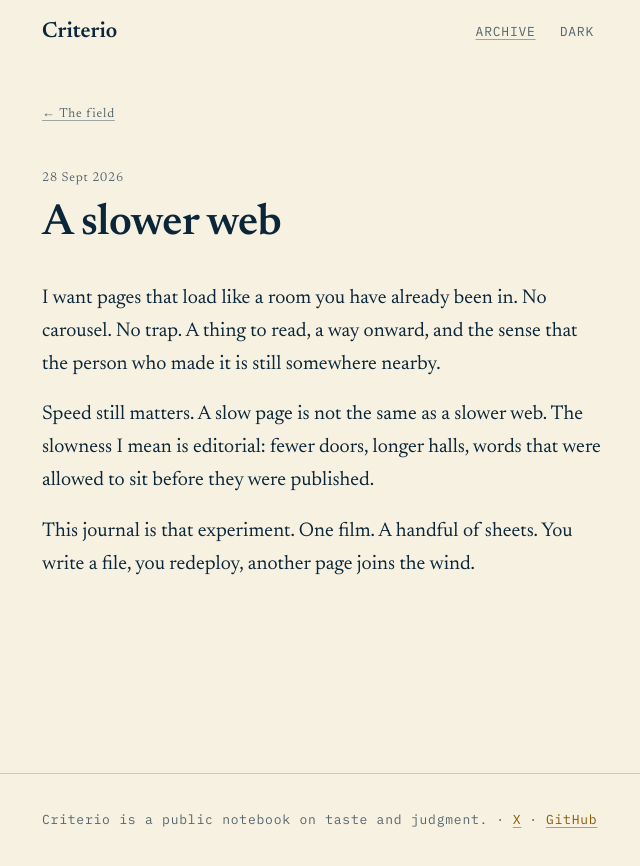
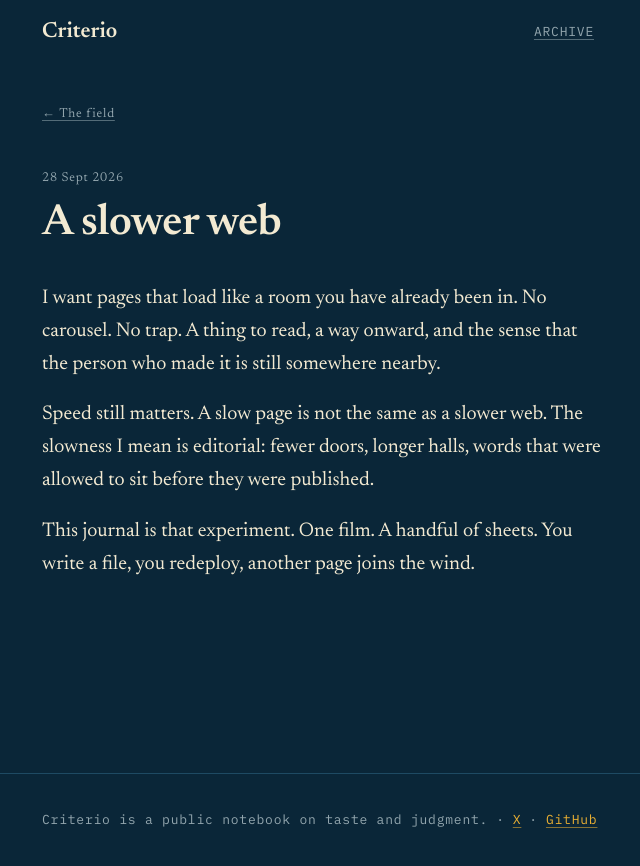
Before and after one commit to jrusco/blog, a React (Vite) app: page /journal/a-slower-web in a window 1280 px wide. Shown: the whole page, without its empty margins (318-958 px from the left). Built offline with nearby package versions, Linux system fonts and the light colour scheme.

Commit message:
feat(theme): keep the site dark only
Drop the light palette, the theme toggle, and the head script that
rewrote theme-color. The page paints dark before CSS loads.

Co-authored-by: Juan <jrusco@users.noreply.github.com>

```diff
--- a/index.html
+++ b/index.html
@@ -5,19 +5,9 @@
     <meta name="viewport" content="width=device-width, initial-scale=1" />
     <title>Criterio · a public notebook</title>
     <meta name="theme-color" content="#0a2638" />
+    <meta name="color-scheme" content="dark" />
+    <style>html{background:#0a2638;color:#f3ead2}</style>
     <link rel="preload" href="/fonts/newsreader-roman.woff2" as="font" type="font/woff2" crossorigin />
-    <script>
-      (function () {
-        var t;
-        try { t = localStorage.getItem("theme"); } catch (e) {}
-        if (t !== "light" && t !== "dark") {
-          t = matchMedia("(prefers-color-scheme: light)").matches ? "light" : "dark";
-        }
-        document.documentElement.dataset.theme = t;
-        document.querySelector('meta[name="theme-color"]').content =
-          t === "light" ? "#f7f1e1" : "#0a2638";
-      })();
-    </script>
     <link rel="icon" type="image/svg+xml" href="/favicon.svg" />
   </head>
   <body>
--- a/src/components/SiteHeader.tsx
+++ b/src/components/SiteHeader.tsx
@@ -1,6 +1,5 @@
 import { NavLink } from "react-router-dom";
 import { Column } from "./Column";
-import { ThemeToggle } from "./ThemeToggle";
 
 export function SiteHeader() {
   return (
@@ -14,15 +13,12 @@ export function SiteHeader() {
           >
             Criterio
           </NavLink>
-          <div className="flex items-center gap-2">
           <NavLink
             to="/archive"
             className="font-mono text-meta uppercase text-muted inline-flex items-center min-h-11 px-2 hover:text-ink aria-[current=page]:text-ink aria-[current=page]:decoration-current"
           >
             Archive
           </NavLink>
-            <ThemeToggle />
-          </div>
         </nav>
       </Column>
     </header>
--- a/src/components/ThemeToggle.tsx
+++ /dev/null
@@ -1,25 +0,0 @@
-import { useEffect, useState } from "react";
-import { followSystemTheme, readTheme, setTheme, type Theme } from "../theme";
-
-export function ThemeToggle() {
-  const [theme, setThemeState] = useState(readTheme);
-
-  useEffect(() => followSystemTheme(setThemeState), [theme]);
-
-  const destination: Theme = theme === "dark" ? "light" : "dark";
-  const label = destination === "light" ? "Light" : "Dark";
-
-  return (
-    <button
-      type="button"
-      aria-label={destination === "light" ? "Switch to light theme" : "Switch to dark theme"}
-      className="min-h-11 min-w-11 px-2 rounded-sm font-mono text-meta uppercase text-muted hover:bg-surface hover:text-ink transition-colors duration-(--dur-base) ease-quiet"
-      onClick={() => {
-        setTheme(destination);
-        setThemeState(destination);
-      }}
-    >
-      {label}
-    </button>
-  );
-}
--- a/src/styles.css
+++ b/src/styles.css
@@ -41,13 +41,8 @@
   line-gap-override: 0%;
 }
 
-/* Dark is the signature and the fallback.
-   dark:* utilities follow <html data-theme>, not the OS. */
-@custom-variant dark (&:where([data-theme=dark], [data-theme=dark] *));
-
-/* Raw palette. Switched on <html data-theme>. Not utilities. */
-:root,
-[data-theme="dark"] {
+/* Dark is the signature. */
+:root {
   color-scheme: dark;
   --c-page: #0a2638;
   --c-surface: #0b3951;
@@ -64,43 +59,6 @@
   --c-code-number: #f2a37e;
 }
 
-[data-theme="light"] {
-  color-scheme: light;
-  --c-page: #f7f1e1;
-  --c-surface: #ede3c9;
-  --c-ink: #0a2638;
-  --c-muted: #55666e;
-  --c-accent: #8a5a00;   /* was #976300: 4.01:1 on surface */
-  --c-marigold: #af7517; /* was #bd7e19: 2.67:1 on surface */
-  --c-hairline: #d6c9a8;
-  --c-focus: #8a5a00;
-  --c-code-comment: #55666e;
-  --c-code-keyword: #8a5a00;
-  --c-code-string: #3c6a2e;
-  --c-code-function: #1d5a86;
-  --c-code-number: #a23d17;
-}
-
-/* No JS: follow the OS when it asks for light; dark otherwise. */
-@media (prefers-color-scheme: light) {
-  :root:not([data-theme]) {
-    color-scheme: light;
-    --c-page: #f7f1e1;
-    --c-surface: #ede3c9;
-    --c-ink: #0a2638;
-    --c-muted: #55666e;
-    --c-accent: #8a5a00;
-    --c-marigold: #af7517;
-    --c-hairline: #d6c9a8;
-    --c-focus: #8a5a00;
-    --c-code-comment: #55666e;
-    --c-code-keyword: #8a5a00;
-    --c-code-string: #3c6a2e;
-    --c-code-function: #1d5a86;
-    --c-code-number: #a23d17;
-  }
-}
-
 /* Values with no Tailwind namespace, or that change by breakpoint. */
 :root {
   --lh-body: 1.6;
@@ -113,7 +71,7 @@
   :root { --lh-body: 1.65; }
 }
 
-/* inline: utilities emit var(--c-*) directly, so they follow data-theme. */
+/* inline: utilities emit var(--c-*) directly. */
 @theme inline {
   /* Fonts (the @font-face rules sit above this block) */
   --font-serif: "Newsreader", "Newsreader Fallback", Georgia, serif;
@@ -177,7 +135,7 @@
   --color-code-string: var(--c-code-string);
   --color-code-function: var(--c-code-function);
   --color-code-number: var(--c-code-number);
-  --color-on-video: #f3ead2;               /* same in both themes */
+  --color-on-video: #f3ead2;
   --color-scrim: rgb(10 38 56 / 0.72);     /* hero overlay */
 
   /* Shape: almost no rounding, no shadows */
--- a/src/theme.ts
+++ /dev/null
@@ -1,53 +0,0 @@
-export type Theme = "light" | "dark";
-
-const STORAGE_KEY = "theme";
-const LIGHT_QUERY = "(prefers-color-scheme: light)";
-
-// Stands in for localStorage when it throws, so a toggle still outranks the OS.
-let unsavedTheme: Theme | null = null;
-
-function parseTheme(value: string | null | undefined): Theme | null {
-  if (value === "light" || value === "dark") return value;
-  return null;
-}
-
-function systemTheme(): Theme {
-  return matchMedia(LIGHT_QUERY).matches ? "light" : "dark";
-}
-
-export function readTheme(): Theme {
-  return parseTheme(document.documentElement.dataset.theme) ?? systemTheme();
-}
-
-function storedTheme(): Theme | null {
-  try {
-    return parseTheme(localStorage.getItem(STORAGE_KEY));
-  } catch {
-    return unsavedTheme;
-  }
-}
-
-export function setTheme(next: Theme): void {
-  document.documentElement.dataset.theme = next;
-  const meta = document.querySelector('meta[name="theme-color"]');
-  if (meta instanceof HTMLMetaElement) meta.content = next === "light" ? "#f7f1e1" : "#0a2638";
-  unsavedTheme = next === systemTheme() ? null : next;
-  try {
-    if (unsavedTheme === null) localStorage.removeItem(STORAGE_KEY);
-    else localStorage.setItem(STORAGE_KEY, next);
-  } catch {
-    // unsavedTheme keeps the choice until the page reloads.
-  }
-}
-
-export function followSystemTheme(onChange: (theme: Theme) => void): () => void {
-  if (storedTheme() !== null) return () => {};
-  const media = matchMedia(LIGHT_QUERY);
-  const onMedia = () => {
-    const next = systemTheme();
-    setTheme(next);
-    onChange(next);
-  };
-  media.addEventListener("change", onMedia);
-  return () => media.removeEventListener("change", onMedia);
-}
--- a/vite.config.ts
+++ b/vite.config.ts
@@ -1,4 +1,3 @@
-/// <reference types="vitest/config" />
 import tailwindcss from "@tailwindcss/vite";
 import react from "@vitejs/plugin-react";
 import { defineConfig } from "vite";
@@ -6,6 +5,4 @@ import { defineConfig } from "vite";
 export default defineConfig({
   base: "/blog/",
   plugins: [react(), tailwindcss()],
-  // Vitest blanks CSS imports by default; the theme lockstep test reads styles.css?raw.
-  test: { css: { include: [/styles\.css\?raw$/] } },
 });
```
Also changed, not shown: 1 other file (tests, documents, lock files or other folders). Lines whose indentation alone changed are shown as unchanged.
